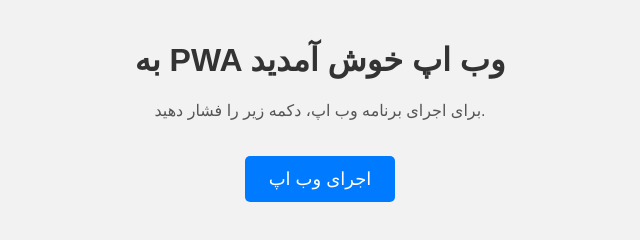
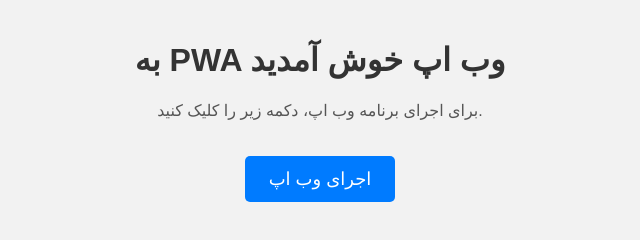
Before and after one commit to pzndi/ndifeed, a plain HTML site: page index.html in a window 1280 px wide. Shown: the full height of the page, 320-960 px from the left. Drawn offline with Linux system fonts and the light colour scheme.

Commit message:
Update index.html

```diff
--- a/index.html
+++ b/index.html
@@ -10,8 +10,8 @@
       text-align: center;
       font-family: Arial, sans-serif;
       background-color: #f2f2f2;
+      margin: 0;
       padding: 20px;
-      margin: 0;
     }
     h1 {
       color: #333;
@@ -34,7 +34,7 @@
     }
   </style>
   <script>
-    // ثبت سرویس ورکر در صورت پشتیبانی مرورگر
+    // ثبت Service Worker برای پشتیبانی PWA (در صورت پشتیبانی توسط مرورگر)
     if ('serviceWorker' in navigator) {
       navigator.serviceWorker.register('/service-worker.js')
         .then(function(registration) {
@@ -48,7 +48,8 @@
 </head>
 <body>
   <h1>به PWA وب اپ خوش آمدید</h1>
-  <p>برای اجرای برنامه وب اپ، دکمه زیر را فشار دهید.</p>
+  <p>برای اجرای برنامه وب اپ، دکمه زیر را کلیک کنید.</p>
+  <!-- به دلیل محدودیت‌های امنیتی Google Apps Script (clickjacking prevention) از iframe اجتناب شده است -->
   <button onclick="window.open('https://script.google.com/macros/s/AKfycbwibn5DKrR8Cv5u_aNTMZaV8ep7iMMAjSzJRj60aKcsoWQH0652zkt-bBaHVUtgL4PlNg/exec', '_blank');">
     اجرای وب اپ
   </button>
```
